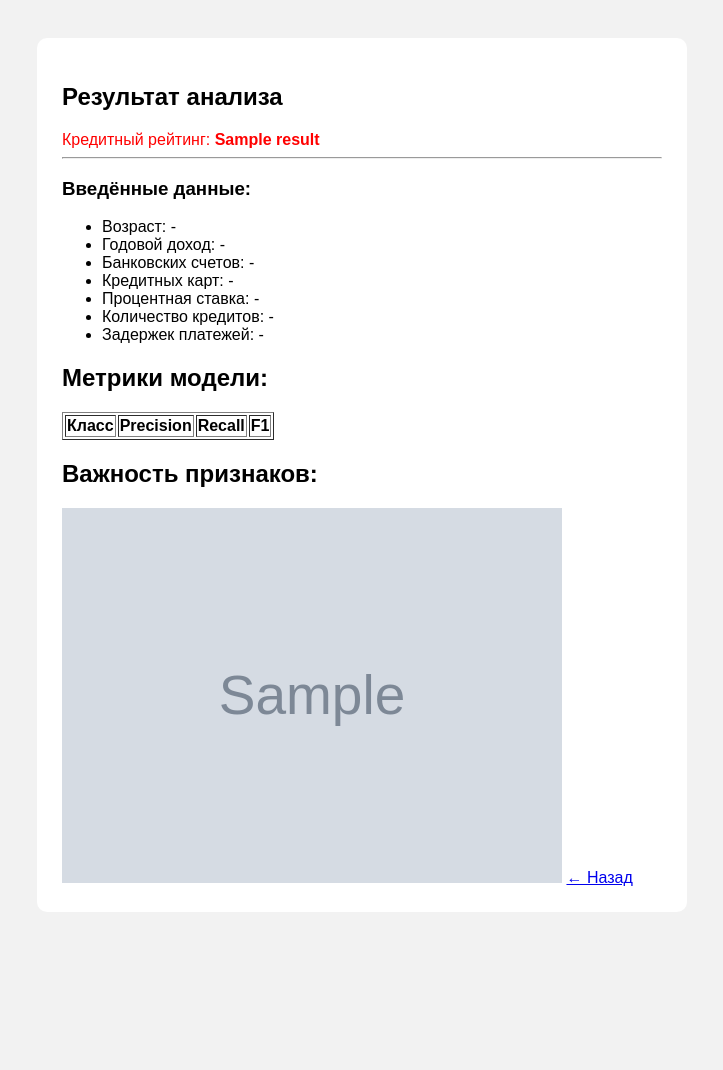
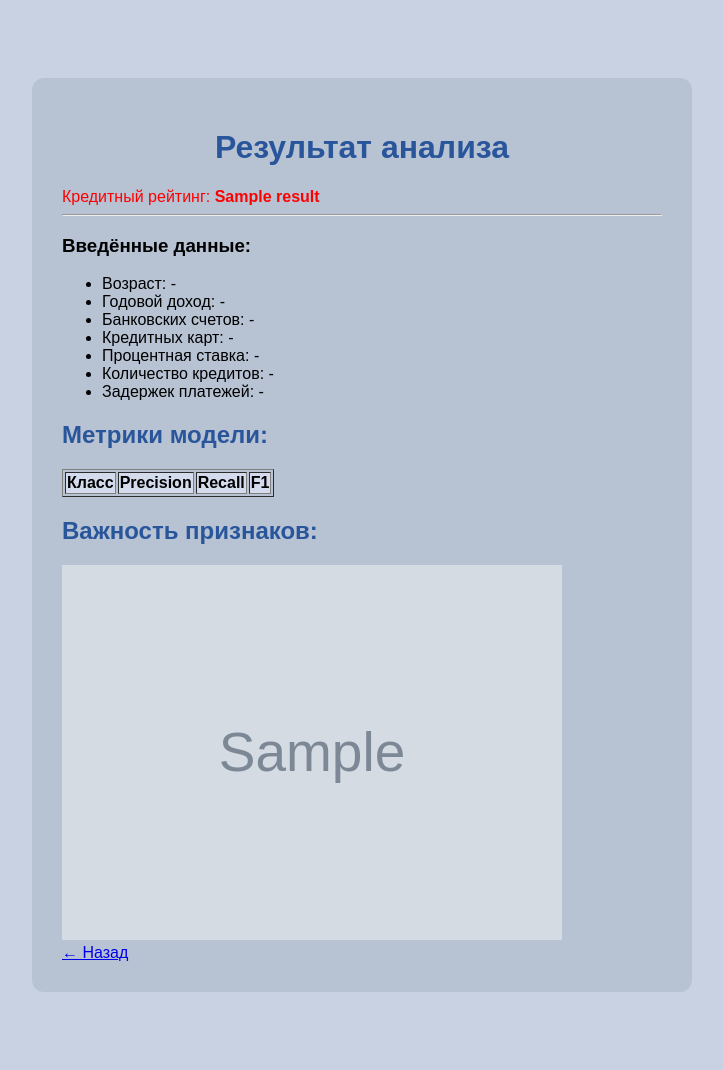
Before and after one commit to IlinGlebD/credit_django, a Django app: template credit_project/iad_app/templates/credit_result.html in a window 1280 px wide. Shown: the whole page, without its empty margins (278-1001 px from the left). Before the commit the page ends 912 px from the top, so only its background shows below. Run offline with Django 4.2, Linux system fonts and the light colour scheme; the template is opened without the code that fills it: most values are stand-ins (such as "Sample title", 1, 10 or a date in 2020); grey boxes marked "Sample" are stand-in pictures; lists and menus that the app fills with data are empty; parts of the project's set-up code (start-up, migrations or seed data) failed here and were passed over.

```diff
--- a/credit_project/iad_app/templates/credit_result.html
+++ b/credit_project/iad_app/templates/credit_result.html
@@ -1,4 +1,3 @@
-<!-- iad_app/templates/credit_result.html -->
 {% load static %}
 {% load extra_filters %}
 <!DOCTYPE html>
@@ -7,16 +6,42 @@
     <meta charset="UTF-8">
     <title>Результат анализа</title>
     <style>
-        body { font-family: Arial; padding: 30px; background: #f2f2f2; }
-        .container { background: white; padding: 25px; max-width: 600px; margin: auto; border-radius: 10px; }
-        .result.good { color: green; }
-        .result.standard { color: orange; }
-        .result.poor { color: red; }
+        body {
+            font-family: Arial;
+            padding: 30px;
+            background: #c8d2e3;
+        }
+        .container {
+            background: #b7c2d3;
+            padding: 30px;
+            max-width: 600px;
+            margin: 40px auto;
+            border-radius: 12px;
+        }
+        h2 {
+            color: #29559b;
+        }
+        h1 {
+            color: #29559b;
+            text-align: center;
+        }
+        tr {
+            background-color: #d4dbed;
+        }
+        .result.good {
+            color: green;
+        }
+        .result.standard {
+            color: orange;
+        }
+        .result.poor {
+            color: red;
+        }
     </style>
 </head>
 <body>
     <div class="container">
-        <h2>Результат анализа</h2>
+        <h1>Результат анализа</h1>
 
         <div class="result {% if result == 'Good' %}good{% elif result == 'Standard' %}standard{% else %}poor{% endif %}">
             Кредитный рейтинг: <strong>{{ result }}</strong>
@@ -62,7 +87,7 @@
         <h2>Важность признаков:</h2>
         <img src="/static/{{ image }}" alt="Feature importance" width="500">
 
-        <a href="{% url 'credit_form' %}">← Назад</a>
+        <a href="{% url 'credit_form' %}"><br>← Назад</a>
     </div>
 </body>
 </html>
```
